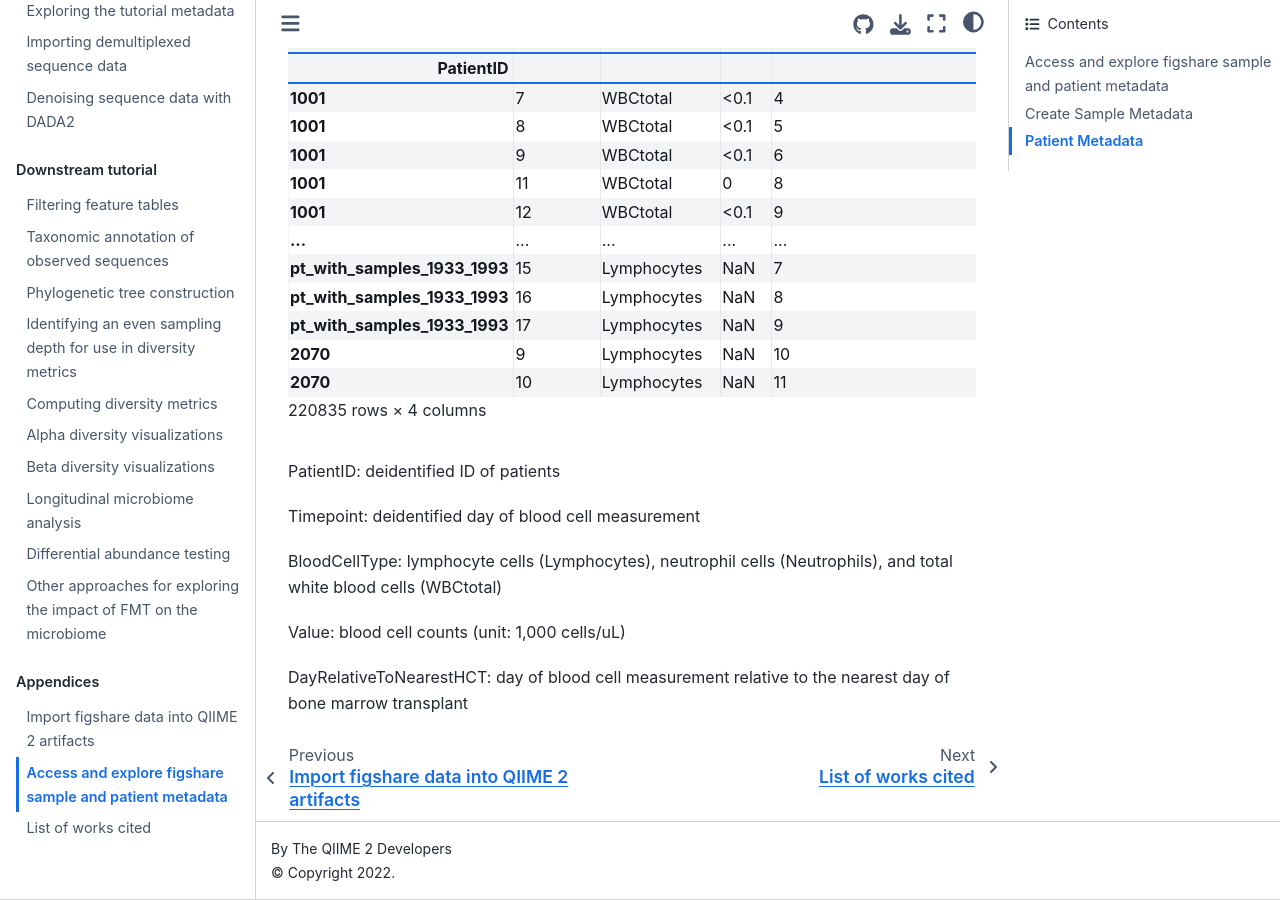
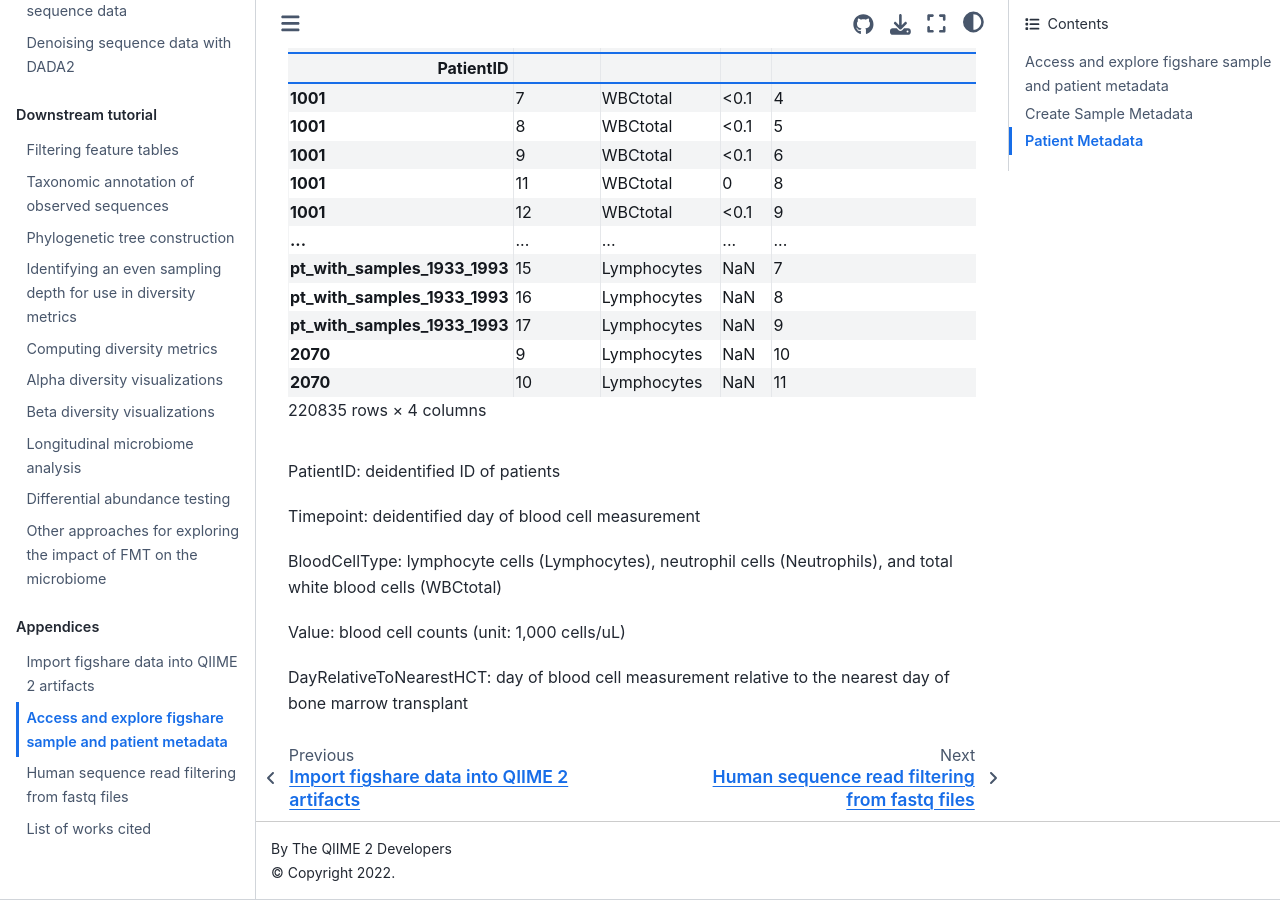
Before and after one commit to qiime2/cancer-microbiome-intervention-tutorial, a Jupyter Book: the page built from book/040-appendices/sample-and-patient-metadata.ipynb, in a window 1280 px wide and 900 px high, scrolled down 7019 px. Built offline with Jupyter Book 1.0.4 settings and Sphinx 7.4.7 and the Sphinx Book theme 1.1.4, drawn with Linux system fonts in a browser that asks for light colours.

Commit message:
new: human read filtering appendix code (#44)

```diff
--- a/book/_toc.yml
+++ b/book/_toc.yml
@@ -35,4 +35,5 @@ parts:
     chapters:
     - file: 040-appendices/convert-and-import-artifacts.ipynb
     - file: 040-appendices/sample-and-patient-metadata.ipynb
+    - file: 040-appendices/human-read-fastq-filter.ipynb
     - file: 040-appendices/citations.md
```
Also changed, not shown: book/040-appendices/human-read-fastq-filter.ipynb (added).
